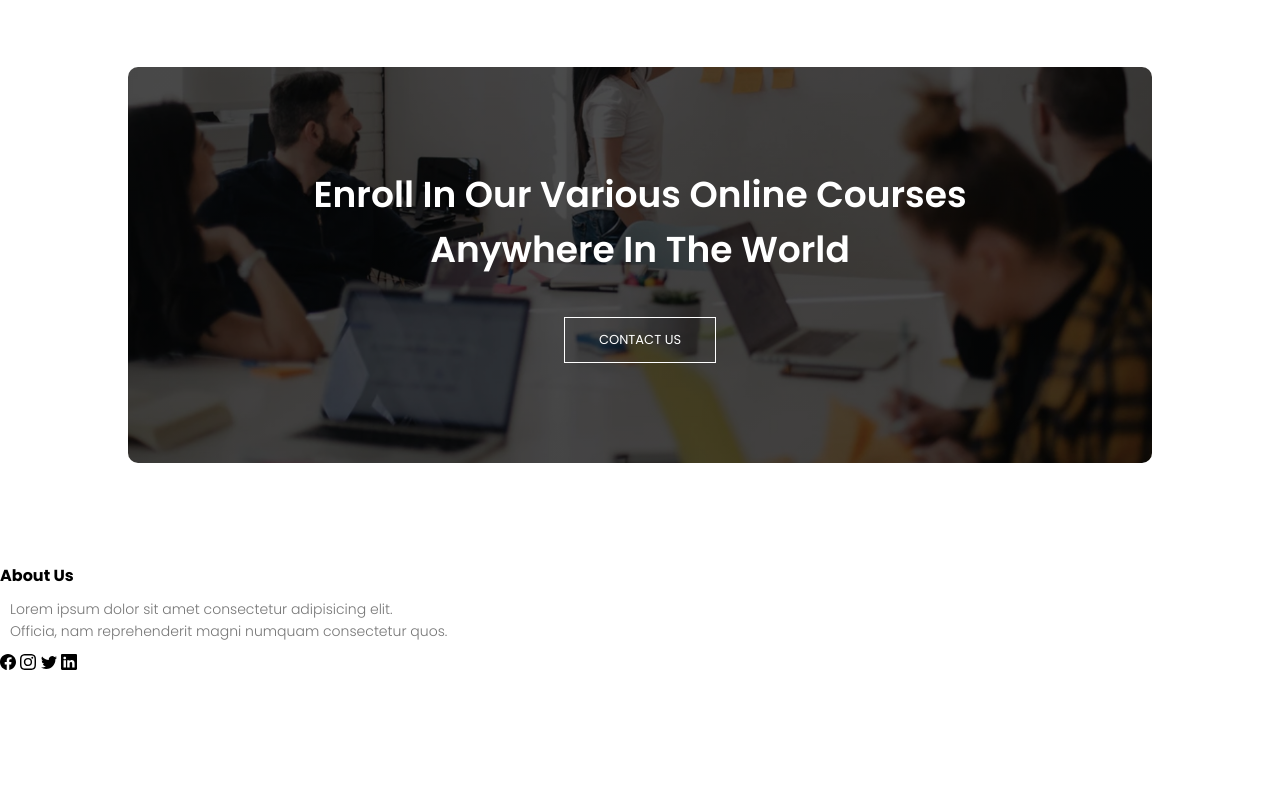
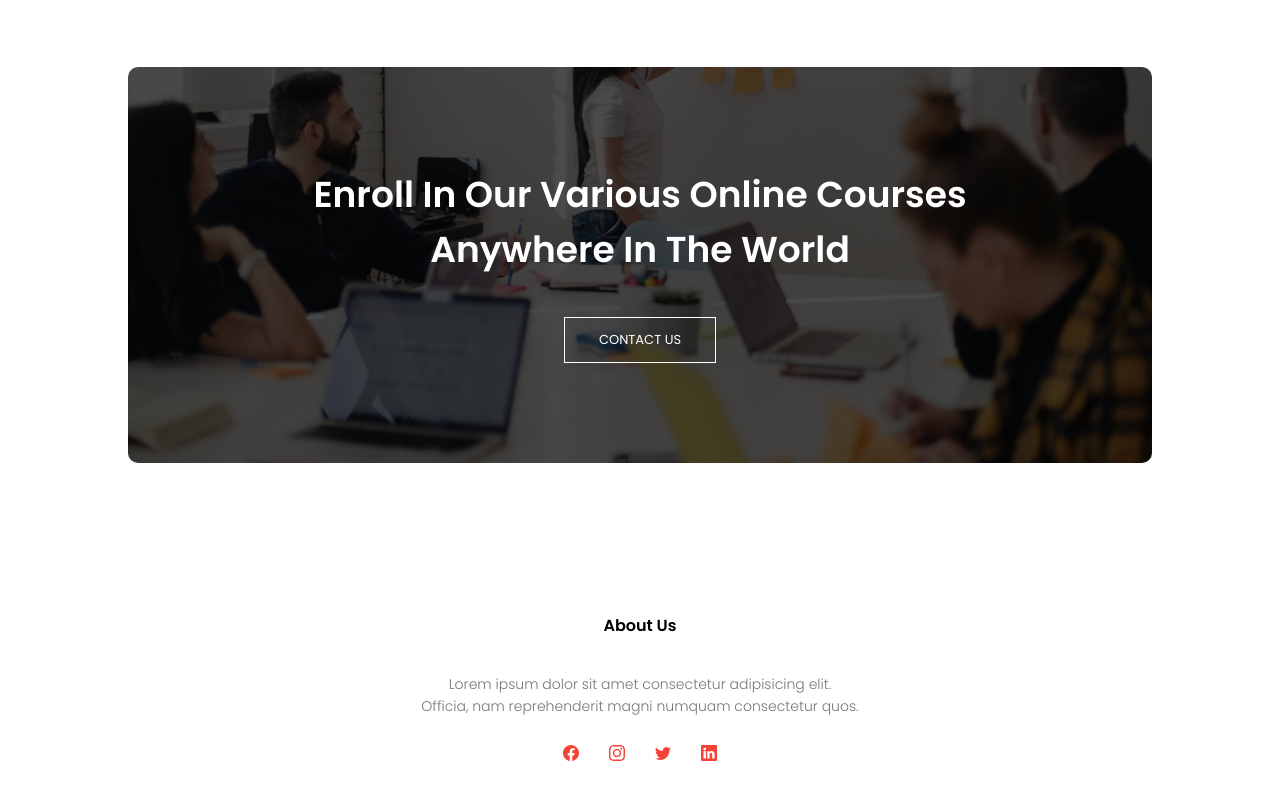
Before and after one commit to louigeepr/first-website, a plain HTML site: page First Website/index.html in a window 1280 px wide. Shown: the part 3321-4121 px from the top of the page. Before the commit the page ends 3998 px from the top, so only its background shows below. Drawn offline with Linux system fonts and the light colour scheme.

Commit message:
Update style.css

```diff
--- a/First Website/style.css
+++ b/First Website/style.css
@@ -288,3 +288,22 @@ h3{
     margin-bottom: 40px;
     padding: 0;
 }
+
+/*---footer---*/
+
+.footer{
+    width: 100%;
+    text-align: center;
+    padding: 30px 0;
+}
+.footer h4{
+    margin-bottom: 25px;
+    margin-top: 20px;
+    font-weight: 600;
+}
+.icons svg{
+    color: #f44336;
+    margin: 0 13px;
+    cursor: pointer;
+    padding: 18px 0;
+}
```
